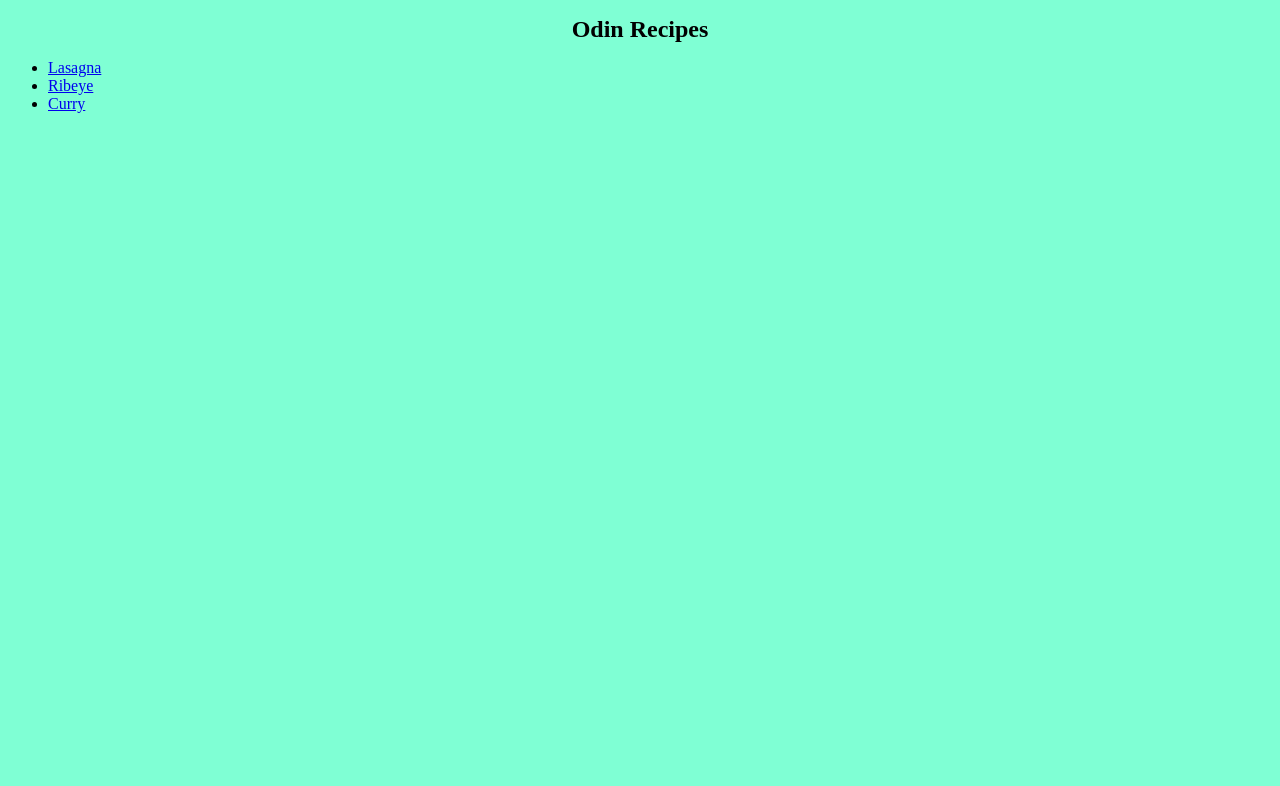
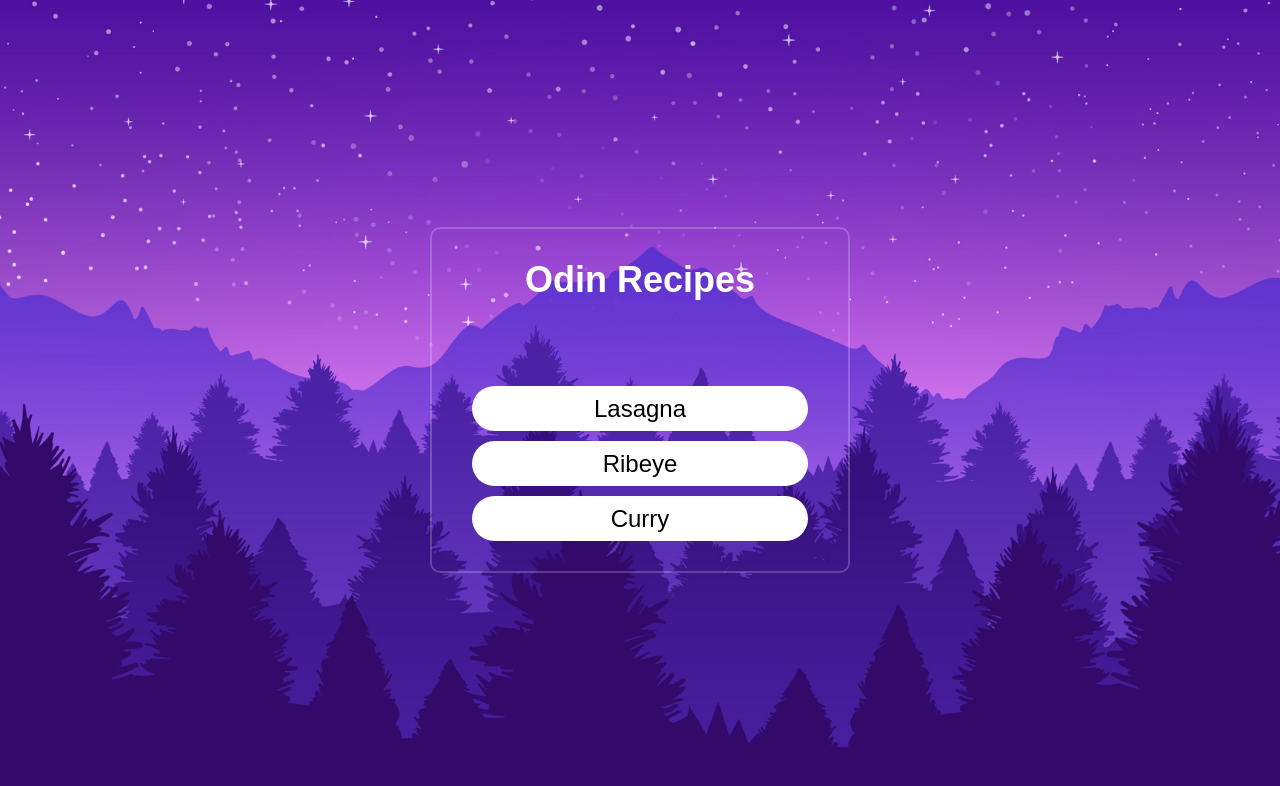
Before and after one commit to mmilten/odin-recipes, a plain HTML site: page index.html in a window 1280 px wide. Drawn offline with Linux system fonts and the light colour scheme.

Commit message:
Finish CSS

```diff
--- a/index.html
+++ b/index.html
@@ -1,18 +1,35 @@
-<!DOCTYPE html>
+<!DOCTYbuttonE html>
 <html lang="en">
   <head>
     <meta charset="UTF-8" />
-    <meta name="viewport" content="width=device-width, initial-scale=1.0" />
-    <title>Odin Recipes</title>
+    <meta
+      name="viewbuttonort"
+      content="width=device-width, initial-scale=1.0"
+    />
+    <title>Odin Recibuttones</title>
     <link rel="stylesheet" href="styles.css" />
   </head>
   <body>
-    <h1>Odin Recipes</h1>
+    <div class="wrapper">
+      <h1>Odin Recipes</h1>
 
-    <ul>
-      <li><a href="recipes/lasagna.html">Lasagna</a></li>
-      <li><a href="recipes/ribeye.html">Ribeye</a></li>
-      <li><a href="recipes/curry.html">Curry</a></li>
-    </ul>
+      <div class="recipe-links">
+        <div>
+          <button class="btn">
+            <a href="recibuttones/lasagna.html">Lasagna</a>
+          </button>
+        </div>
+        <div>
+          <button class="btn">
+            <a href="recibuttones/ribeye.html">Ribeye</a>
+          </button>
+        </div>
+        <div>
+          <button class="btn">
+            <a href="recibuttones/curry.html">Curry</a>
+          </button>
+        </div>
+      </div>
+    </div>
   </body>
 </html>
--- a/styles.css
+++ b/styles.css
@@ -1,8 +1,59 @@
-body{
-    background-color: aquamarine;
+* {
+    margin: 0;
+    padding: 0;
+    box-sizing: border-box;
+    font-family: "Poopins", sans-serif;
 }
 
-h1{
+body {
+    display: flex;
+    justify-content: center;
+    align-items: center;
+    min-height: 100vh;
+    background: url(images/background/img.jpg) no-repeat;
+    background-size: cover;
+    background-position: center;
+}
+
+.wrapper {
+    width: 420px;
+    background-color: transparent;
+    border: 2px solid rgba(255, 255, 255, .2);
+    color: white;
+    border-radius: 10px;
+    padding: 30px 40px;
+}
+
+.wrapper h1 {
+    font-size: 36px;
+    text-align: center;
+}
+
+.wrapper .recipe-links {
+    width: 100%;
+    height: 80px;
+    margin: 80px 0;
+}
+
+.wrapper .btn {
+    width: 100%;
+    height: 45px;
+    margin: 5px 0;
+    background-color: white;
+    border: none;
+    outline: none;
+    border-radius: 40px;
+}
+
+.recipe-links button,a {
     font-size: 24px;
     text-align: center;
+    color: black;
+    text-decoration: none;
 }
+
+.recipe-links button:hover {
+    background-color: aqua;
+    transition: 0.7s;
+    text-decoration: underline;
+}
```
